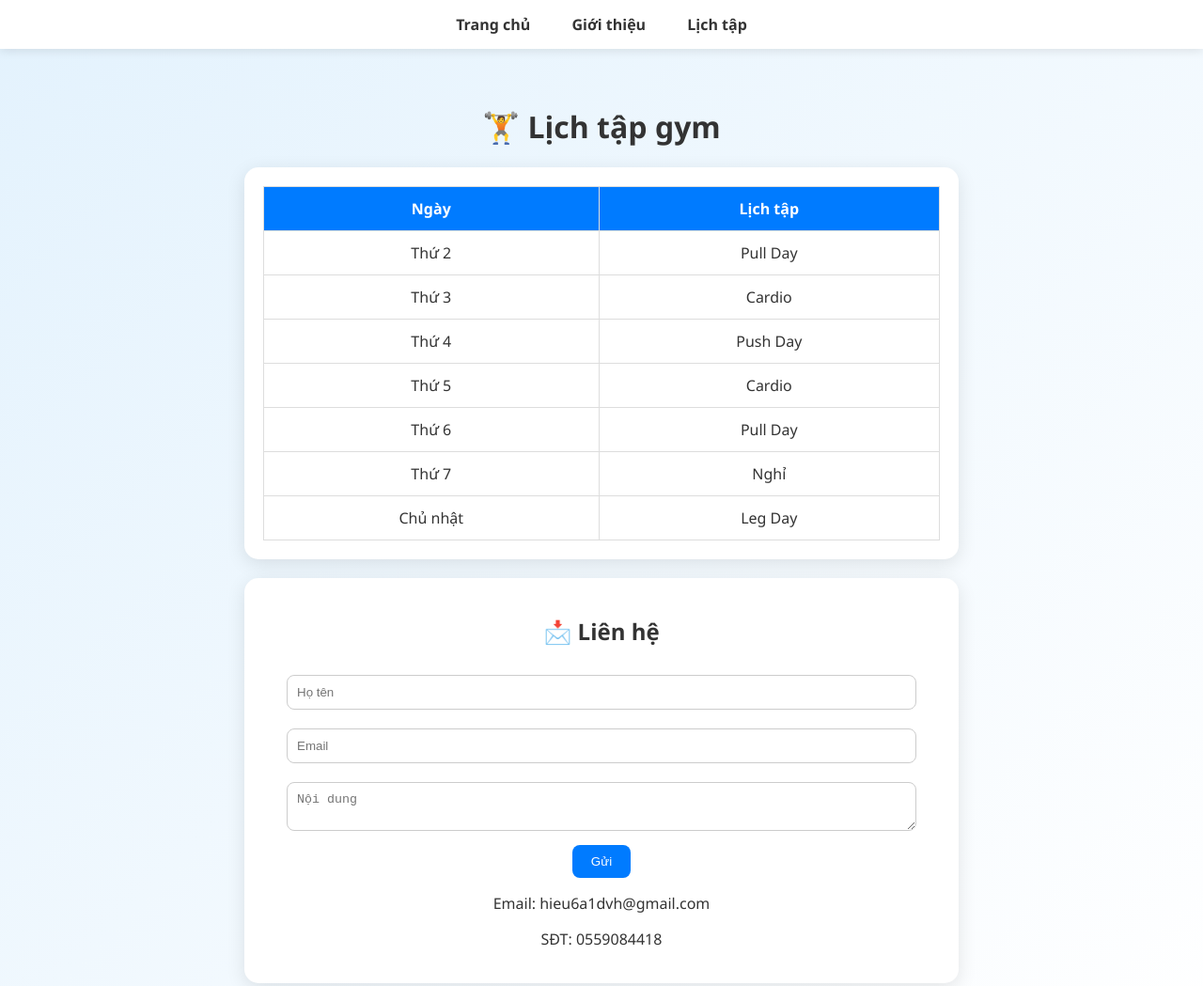
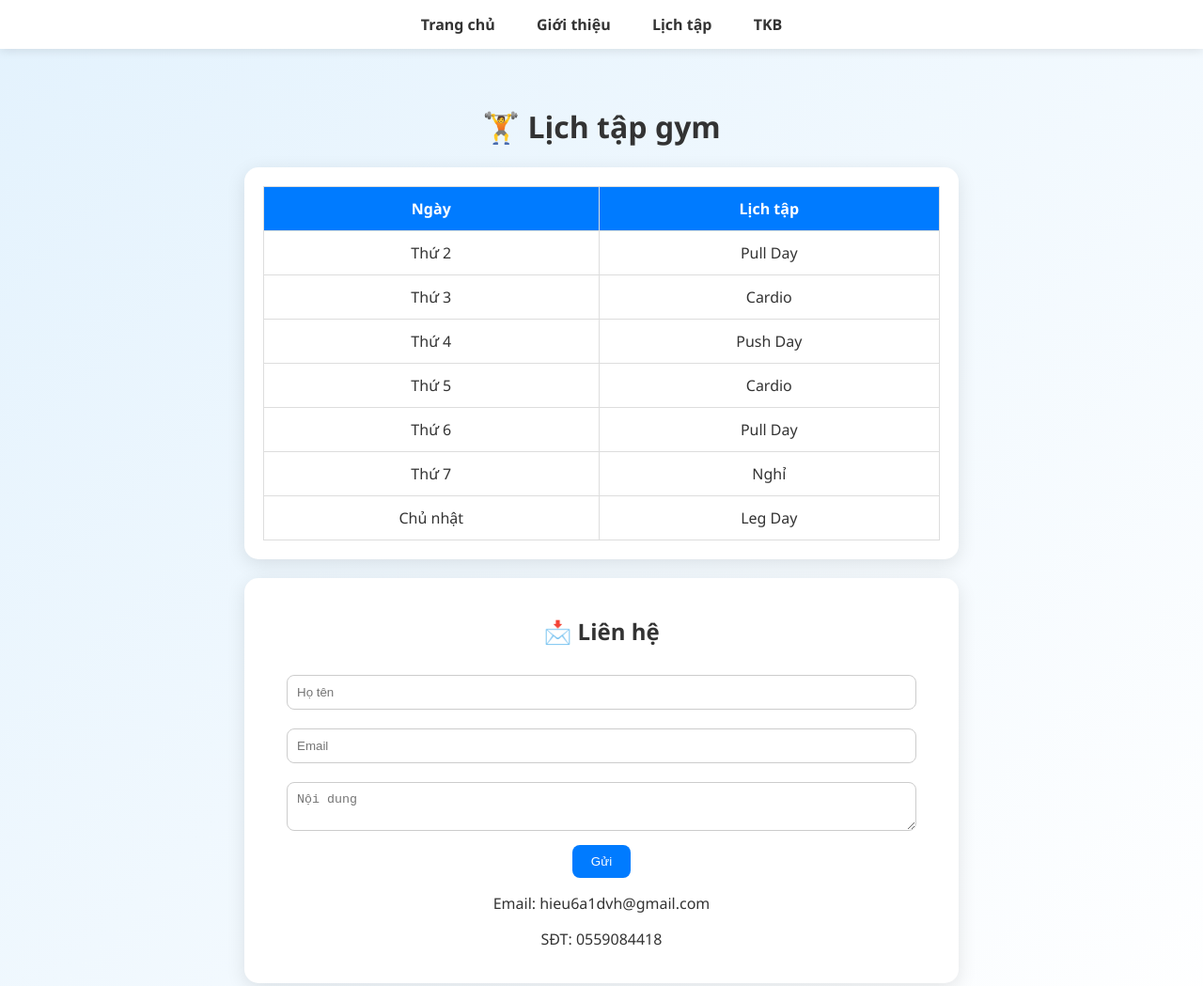
Before and after one commit to qhieu0401-hash/Quanghieu12A3-website, a plain HTML site: page schedule.html in a window 1280 px wide. Shown: the top 1049 px of the page at 94% size. Drawn offline with Linux system fonts and the light colour scheme.

Commit message:
Update schedule.html

```diff
--- a/schedule.html
+++ b/schedule.html
@@ -11,6 +11,7 @@
     <a href="index.html">Trang chủ</a>
     <a href="about.html">Giới thiệu</a>
     <a href="schedule.html">Lịch tập</a>
+    <a href="timetable.html">TKB</a>
 </div>
 
 <div class="container fade-in">
```
